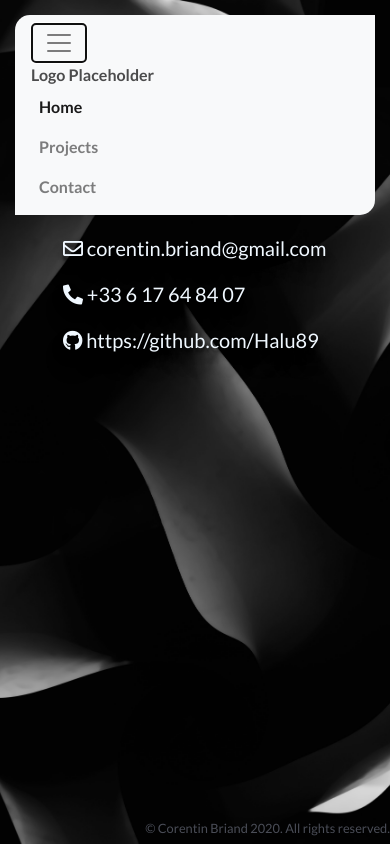
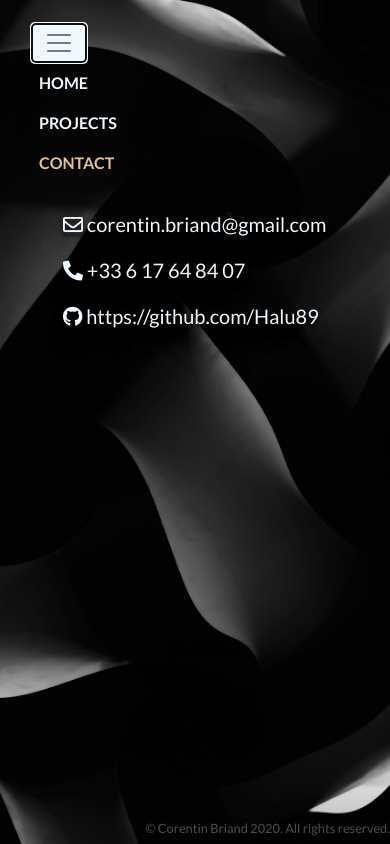
Before and after one commit to Halu89/portfoliov2, a plain HTML site: page contact.html in a window 390 px wide. Both pictures are taken after a click on the button "Toggle navigation". Drawn offline with nearby package versions, Linux system fonts and the light colour scheme.

Commit message:
navbar finished, added logo

```diff
--- a/contact.html
+++ b/contact.html
@@ -20,22 +20,22 @@
     </head>
 <body>
     <header>
-        <nav class="navbar navbar-expand-lg navbar-light bg-light">
+        <nav class="navbar navbar-expand-lg navbar-light" id='mainNavbar'>
             <div class="container">
                 <button class="navbar-toggler" type="button" data-toggle="collapse" data-target="#navbarNav"
                     aria-controls="navbarNav" aria-expanded="false" aria-label="Toggle navigation">
                     <span class="navbar-toggler-icon"></span>
                 </button>
                 <div class="collapse navbar-collapse" id="navbarNav">
-                    <a href="#">Logo placeholder</a>
-                    <ul class="nav navbar-nav navbar-left ml-auto">
-                        <li class="nav-item px-2 active">
+                    <img src="static/Logov3(website).png" alt="logo">
+                    <ul class="nav navbar-nav ml-auto">
+                        <li class="nav-item px-2 ">
                             <a class="nav-link" href="index.html">Home</a>
                         </li>
                         <li class="nav-item px-2">
                             <a class="nav-link" href="projects.html">Projects</a>
                         </li>
-                        <li class="nav-item px-2">
+                        <li class="nav-item px-2 active">
                             <a class="nav-link" href="contact.html">Contact</a>
                         </li>
                     </ul>
--- a/style.css
+++ b/style.css
@@ -4,7 +4,7 @@ body {
     background-position: center;
     background-color: rgb(20, 20, 20);
     margin: 15px;
-    font-family: Lato;
+    font-family: Lato, sans-serif;
     color: aliceblue;
 }
 
@@ -36,11 +36,6 @@ h1 {
     font-size: 5em;
 }
 
-.navbar {
-    border-radius: 15px 0;
-    font-weight: 800;
-    text-transform: capitalize;
-}
 
 a {
     color: rgba(01,01,01,.7);
@@ -64,8 +59,56 @@ a {
     color: aliceblue;
 }
 
+#navbarNav img {
+    height: 80px;
+    position: absolute;
+    margin-top: 15px;
+}
+
 footer {
     position: absolute;
     bottom: 5px;
     color: rgba(132, 138, 155, 0.562);
 }
+
+
+#mainNavbar {
+    transition: background 0.6s;
+    border-radius: 15px 0;
+    font-weight: 800;
+    background-color: aliceblue;
+}
+#mainNavbar li{
+    height: 2.5rem;
+    width: fit-content;
+}
+
+#mainNavbar li:hover {
+    border-bottom: rgb(96, 96, 110) solid 5px;
+}
+
+/* Change navbar styling on small viewports */
+@media (max-width: 991.98px) {
+    #mainNavbar {
+        background: transparent;
+    }
+
+    .navbar-toggler {
+        background: aliceblue;
+    }
+
+    #mainNavbar a {
+        color: aliceblue;
+        text-transform: uppercase;
+    }
+    #mainNavbar .active a {
+        color: rgb(228, 193, 148);
+
+    }
+    #mainNavbar li:hover {
+        border-bottom: none;
+    }
+    #navbarNav img {
+        display: none;
+    }
+}
```
Also changed, not shown: index.html (+3 -3 lines), projects.html (+5 -5 lines), static/Logov3(website).png (added).
